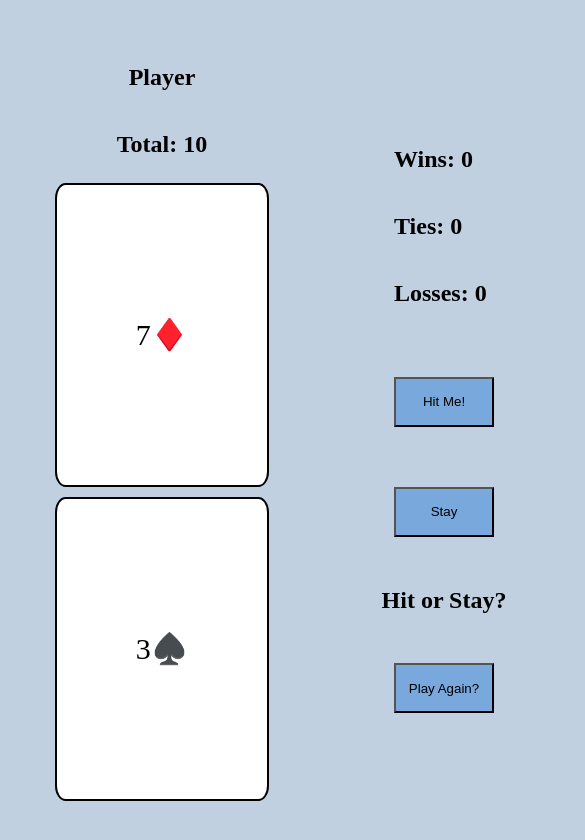
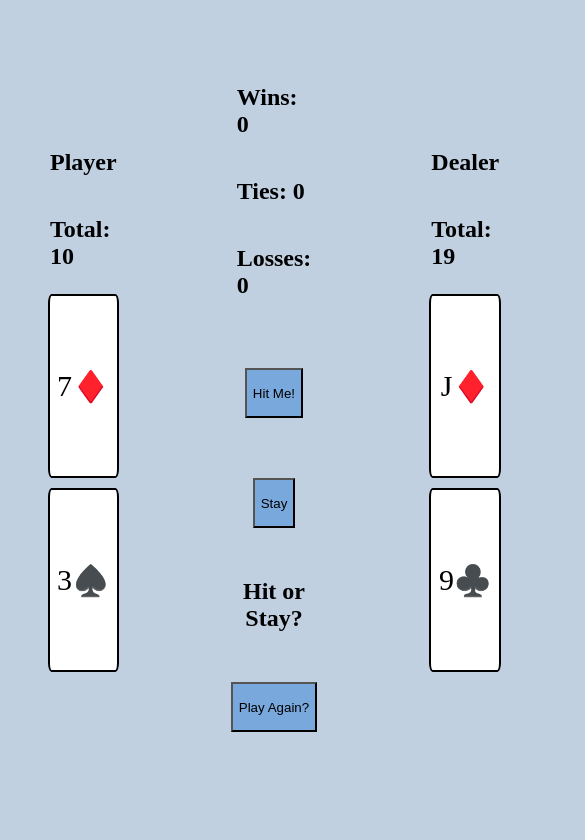
Before and after one commit to ryanhikel/blackjack, a plain HTML site: page blackjack.html in a window 390 px wide. Shown: the part 106-946 px from the top of the page, 585 px wide, since content can reach past the window. After the commit the page ends 918 px from the top, so only its background shows below. Drawn offline with nearby package versions, Linux system fonts and the light colour scheme.

Commit message:
added media query and fix sizing

```diff
--- a/css/blackjack.css
+++ b/css/blackjack.css
@@ -1,7 +1,3 @@
-/* color scheme
-background: rgb(51, 71, 92);
-*/
-
 body{
     background: rgb(192, 208, 225);
     margin: 0;
@@ -10,25 +6,25 @@ body{
 header{
     background-color:rgb(51, 71, 92);
     height: 100px;
-    display: flex;
-    margin: 0;
 }
 main{
     display: flex;
     align-items: space-around;
+    margin: 0 auto;
+    width: 100%;
 }
 section{
     margin: 0 auto;
+    width: 30%;
 }
 img{
-
     height: 100px;
 }
 h1{
     color: rgb(0, 0, 0)
 }
 button{
-    width: 100px;
+    /* width: 100px; */
     height: 50px;
     margin: 30px 0;
     background-color: rgb(121, 168, 220);
@@ -41,7 +37,7 @@ button:hover{
     flex-direction: column;
     margin: 10px;
     padding: 10px;
-    min-width: 100px;;
+    /* min-width: 100px;; */
 }
 .flex-container {
     display: flex;
@@ -59,10 +55,12 @@ button:hover{
     justify-content: center;
     align-content: flex-start;
     align-items: center;
+    width: 30%;
 }
 .card {
-    height: 300px;
-    width: 210px;
+    height: 250px;
+    width: 100%;
+    max-width: 180px;
     border-radius: 5%;
     display: flex;
     justify-content: center;
@@ -78,8 +76,6 @@ button:hover{
 }
 .display{
     text-align: center;
-    min-width: 100px;
-    max-width: 300px;
 }
 
 .hidden{
@@ -90,6 +86,13 @@ button:hover{
 	-webkit-animation: slide-in-top 0.5s cubic-bezier(0.250, 0.460, 0.450, 0.940) both;
 	        animation: slide-in-top 0.5s cubic-bezier(0.250, 0.460, 0.450, 0.940) both;
 }
+
+@media (max-width: 700px) {
+    .card{
+        max-height: 180px;
+    }
+}
+
 /* ----------------------------------------------
  * Generated by Animista on 2018-5-11 8:50:41
  * w: http://animista.net, t: @cssanimista
```
